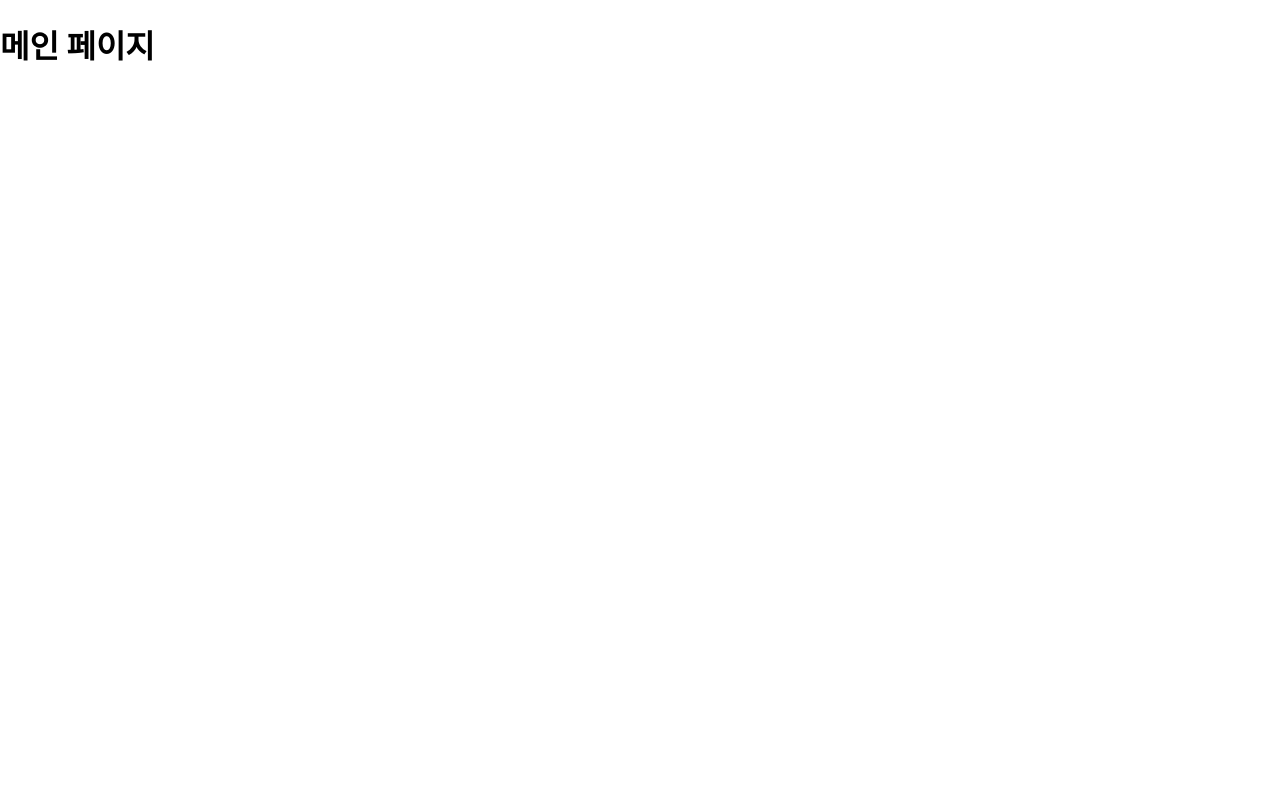
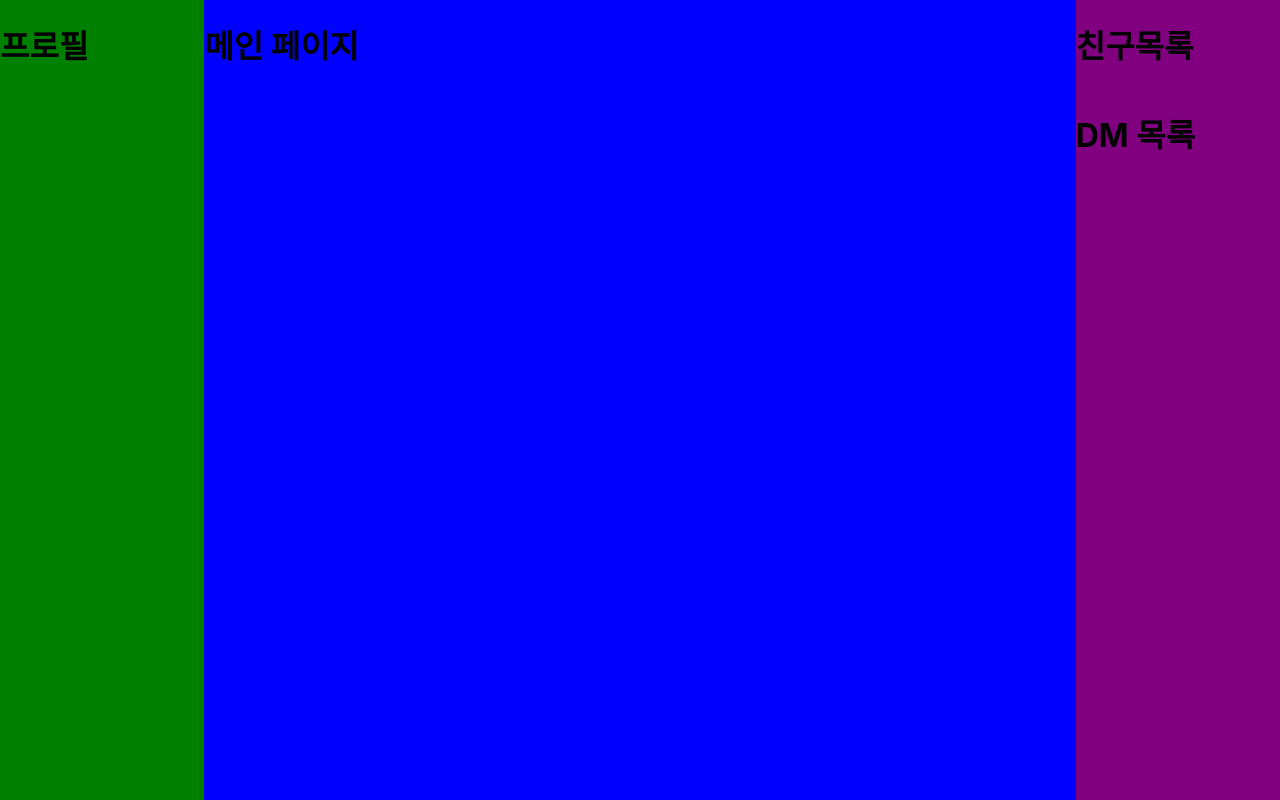
Before and after one commit to sumnii/42-pongpong-FE, a React (Create React App) app: page / in a window 1280 px wide. Built offline with nearby package versions, Linux system fonts and the light colour scheme.

Commit message:
feat: 메인 화면 컴포넌트 분리하여 레이아웃 구현
- 3단 구성
- 가운데만 Page 라우팅, 양 사이드 컴포넌트 취급
- 양 사이드만 width 크기 지정, 가운데 100%

#1

```diff
--- a/craco.config.js
+++ b/craco.config.js
@@ -3,7 +3,10 @@ const path = require("path");
 module.exports = {
   webpack: {
     alias: {
-      "@main": path.resolve(__dirname, "src/pages/main/components"),
+      "@main": path.resolve(__dirname, "src/pages/main"),
+      "@profile": path.resolve(__dirname, "src/components/profile"),
+      "@friendList": path.resolve(__dirname, "src/components/friendList"),
+      "@dmList": path.resolve(__dirname, "src/components/dmList"),
     },
   },
 };
--- a/package.json
+++ b/package.json
@@ -4,6 +4,7 @@
   "private": true,
   "dependencies": {
     "@craco/craco": "^7.1.0",
+    "@emotion/styled": "^11.10.6",
     "@testing-library/jest-dom": "^5.16.5",
     "@testing-library/react": "^13.4.0",
     "@testing-library/user-event": "^13.5.0",
@@ -14,11 +15,11 @@
     "@typescript-eslint/eslint-plugin": "^5.57.0",
     "@typescript-eslint/parser": "^5.57.0",
     "eslint": "^8.37.0",
-    "eslint-plugin-react": "^7.32.2",
     "eslint-config-airbnb": "^19.0.4",
     "eslint-config-prettier": "^8.8.0",
     "eslint-plugin-import": "^2.27.5",
     "eslint-plugin-prettier": "^4.2.1",
+    "eslint-plugin-react": "^7.32.2",
     "eslint-plugin-react-hooks": "^4.6.0",
     "react": "^18.2.0",
     "react-dom": "^18.2.0",
@@ -50,6 +51,5 @@
       "last 1 firefox version",
       "last 1 safari version"
     ]
-  },
-  "devDependencies": {}
+  }
 }
--- a/src/App.tsx
+++ b/src/App.tsx
@@ -1,17 +1,30 @@
 import React from "react";
 import { BrowserRouter, Routes, Route } from "react-router-dom";
 import Main from "@main/Main";
+import Profile from "@profile/Profile";
+import FriendList from "@friendList/FriendList";
+import DmList from "@dmList/DmList";
+import * as S from "./style";
 
 function App() {
   return (
-    <div className="App">
+    <S.AppLayout>
+      <S.LeftSideLayout>
+        <Profile />
+      </S.LeftSideLayout>
+      <S.CenterLayout>
         <BrowserRouter>
           <Routes>
             <Route path="/" element={<Main />}></Route>
             {/* TODO: 경로 일치하지 않으면 404 NON FOUND 페이지 */}
           </Routes>
         </BrowserRouter>
-    </div>
+      </S.CenterLayout>
+      <S.RightSideLayout>
+        <FriendList />
+        <DmList />
+      </S.RightSideLayout>
+    </S.AppLayout>
   );
 }
 
--- /dev/null
+++ b/src/components/dmList/DmList.tsx
@@ -0,0 +1,5 @@
+import React from "react";
+
+export default function DmList() {
+  return <h1>DM 목록</h1>;
+}
--- /dev/null
+++ b/src/components/friendList/FriendList.tsx
@@ -0,0 +1,5 @@
+import React from "react";
+
+export default function FriendList() {
+  return <h1>친구목록</h1>;
+}
--- /dev/null
+++ b/src/components/profile/Profile.tsx
@@ -0,0 +1,5 @@
+import React from "react";
+
+export default function Profile() {
+  return <h1>프로필</h1>;
+}
--- a/src/pages/main/components/Main.tsx
+++ b/src/pages/main/Main.tsx
@@ -1,5 +1,9 @@
 import React from "react";
 
 export default function Main() {
-  return <h1>메인 페이지</h1>;
+  return (
+    <>
+      <h1>메인 페이지</h1>
+    </>
+  );
 }
--- /dev/null
+++ b/src/style.jsx
@@ -0,0 +1,32 @@
+import styled from "@emotion/styled";
+
+export const AppLayout = styled.div`
+  height: 100vh;
+  width: 100%;
+
+  display: flex;
+`;
+
+export const LeftSideLayout = styled.div`
+  height: 100%;
+  width: 300px;
+
+  background-color: green;
+`;
+
+export const CenterLayout = styled.div`
+  height: 100%;
+  width: 100%;
+
+  background-color: blue;
+`;
+
+export const RightSideLayout = styled.div`
+  height: 100%;
+  width: 300px;
+
+  display: flex;
+  flex-direction: column;
+
+  background-color: purple;
+`;
--- a/tsconfig.paths.json
+++ b/tsconfig.paths.json
@@ -2,7 +2,10 @@
   "compilerOptions": {
     "baseUrl": "./src",
     "paths": {
-      "@main/*": ["pages/main/components/*"]
+      "@main/*": ["pages/main/*"],
+      "@profile/*": ["components/profile/*"],
+      "@friendList/*": ["components/friendList/*"],
+      "@dmList/*": ["components/dmList/*"]
     }
   }
 }
```
Also changed, not shown: 1 other file (tests, documents, lock files or other folders). Lines whose indentation alone changed are shown as unchanged.
